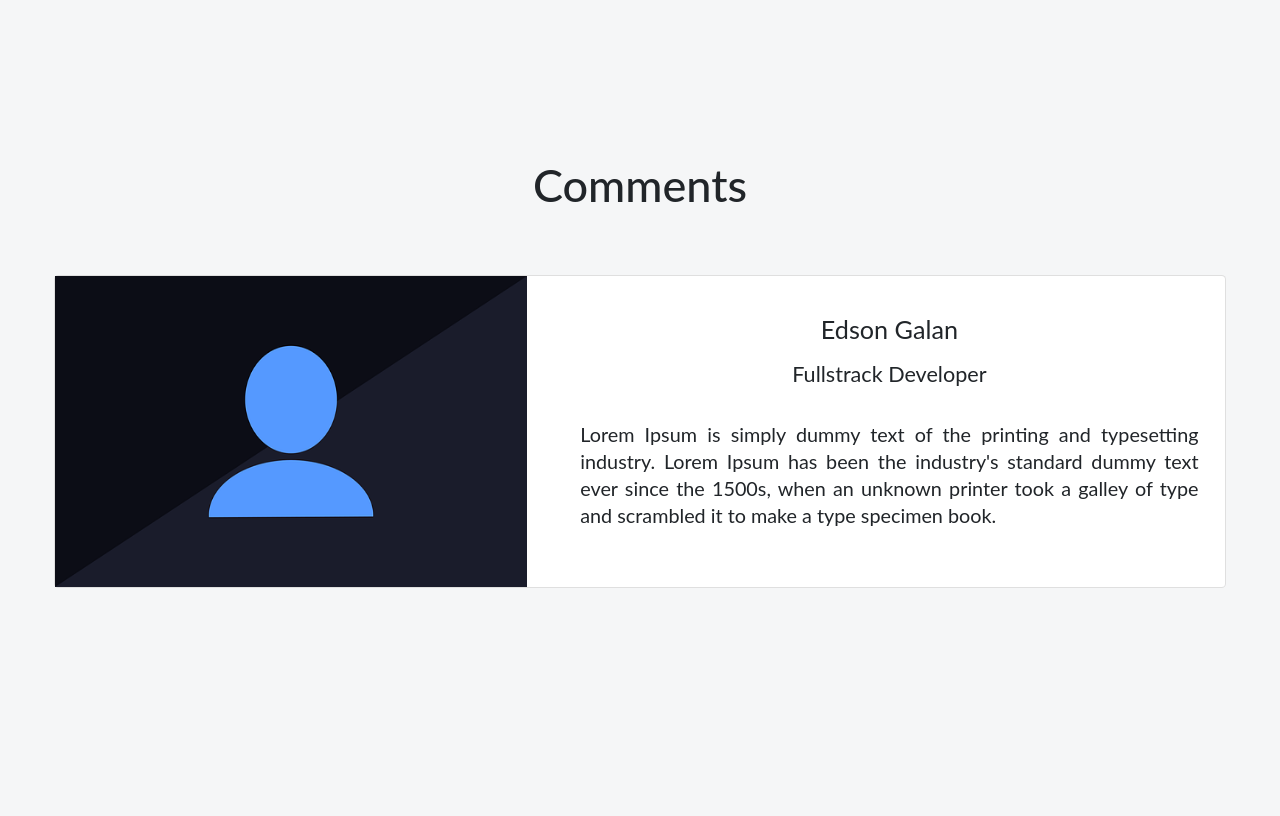
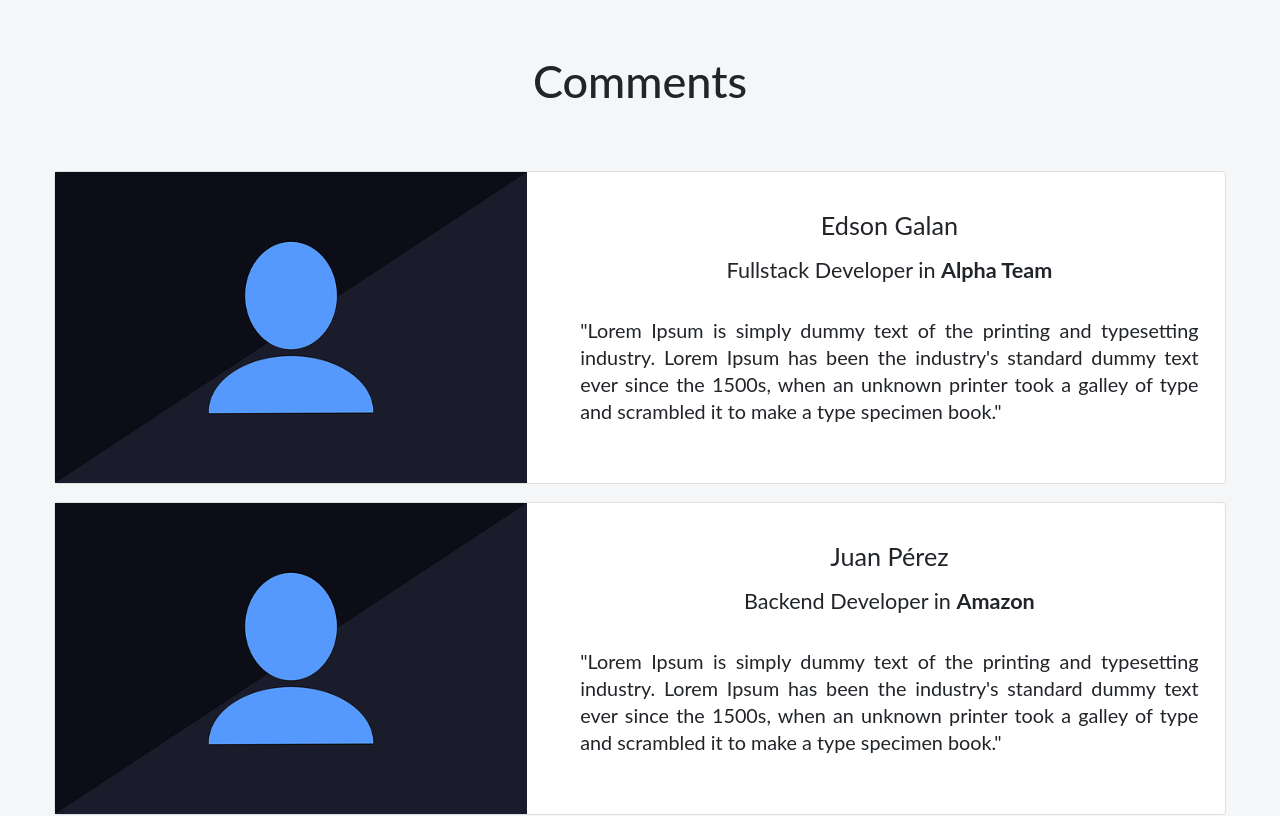
Before and after one commit to eddgalan/CommentsApp, a React (Create React App) app: page / in a window 1280 px wide. Shown: the top 816 px of the page. Built offline with nearby package versions, Linux system fonts and the light colour scheme; the HTML template or start-up script is replaced by a standard one.

Commit message:
Create first component - Creación del primer componente usando props

```diff
--- a/src/App.js
+++ b/src/App.js
@@ -7,9 +7,14 @@ function App() {
   return (
     <div className="app">
       <div className="text-center">
-        <h1 className="text-center"> Comments </h1>
+        <h1 className="text-center mt-5"> Comments </h1>
         <div className="p-5">
-          <Comment/>
+          <Comment name="Edson Galan" position="Fullstack Developer" company="Alpha Team" img="user-00.png"
+            comment="Lorem Ipsum is simply dummy text of the printing and typesetting industry. Lorem Ipsum has been the industry's standard dummy text ever since the 1500s, when an unknown printer took a galley of type and scrambled it to make a type specimen book." />
+          <Comment name="Juan Pérez" position="Backend Developer" company="Amazon" img="user-00.png"
+            comment="Lorem Ipsum is simply dummy text of the printing and typesetting industry. Lorem Ipsum has been the industry's standard dummy text ever since the 1500s, when an unknown printer took a galley of type and scrambled it to make a type specimen book." />
+          <Comment name="Luis García" position="Frontend Developer" company="Uber" img="user-00.png"
+            comment="Lorem Ipsum is simply dummy text of the printing and typesetting industry. Lorem Ipsum has been the industry's standard dummy text ever since the 1500s, when an unknown printer took a galley of type and scrambled it to make a type specimen book." />
         </div>
       </div>
     </div>
--- a/src/components/comments/comments.jsx
+++ b/src/components/comments/comments.jsx
@@ -1,18 +1,18 @@
-import React from 'react';
+import React from 'react'; // Esta línea es opcional
 import './comments.css';
 
-function Comment() {
+function Comment(props) {
   return (
-    <div class="card">
-      <div class="card-body p-0">
+    <div className="card mb-3">
+      <div className="card-body p-0">
         <div className="row">
           <div className="col-md-5">
-            <img className="img-fluid comment-img" src={ require('../../img/user-00.png') } alt='Foto User' />
+            <img className="img-fluid comment-img" src={ require(`../../img/${ props.img }`) } alt={ props.name } />
           </div>
           <div className="col-md-7 text-content">
-            <p class="comment-user-name"> Edson Galan </p>
-            <p class="comment-position"> Fullstrack Developer </p>
-            <p class="comment">Lorem Ipsum is simply dummy text of the printing and typesetting industry. Lorem Ipsum has been the industry's standard dummy text ever since the 1500s, when an unknown printer took a galley of type and scrambled it to make a type specimen book.</p>
+            <p className="comment-user-name"> { props.name } </p>
+            <p className="comment-position"> { props.position } in <strong> { props.company } </strong> </p>
+            <p className="comment"> "{ props.comment }" </p>
           </div>
         </div>
       </div>
```
